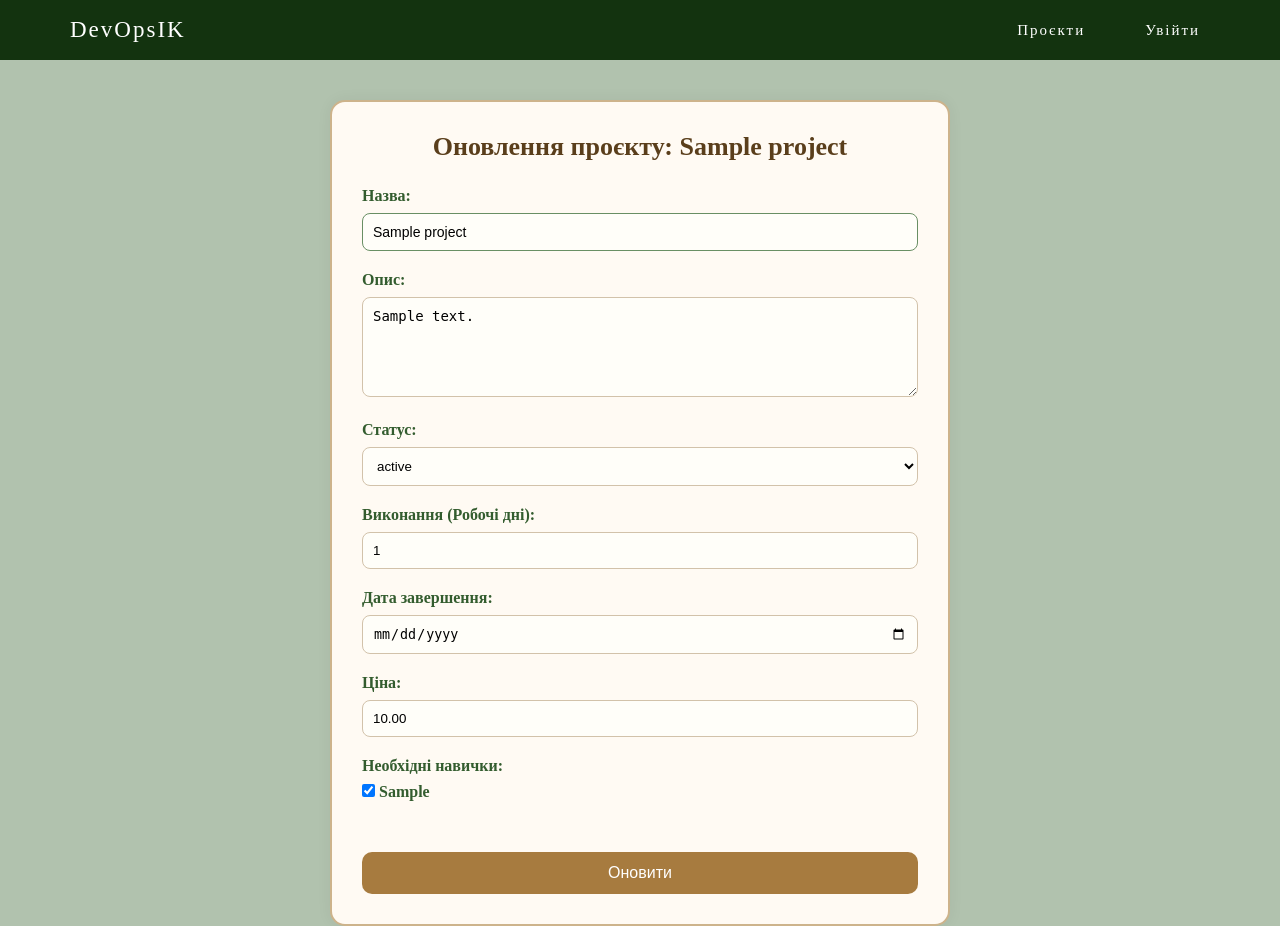
After one commit to PolinaCh14/DevOps-site, a Django app: page /projects/update_project/1/ in a window 1280 px wide. The commit adds this page. Run offline with Django 5.2, Linux system fonts and the light colour scheme; tables that the repository leaves empty hold one stand-in row (values such as "Sample post").

Commit message:
feat: add view and ccs style for create and update project

```diff
--- a/devopssite/project/urls.py
+++ b/devopssite/project/urls.py
@@ -1,10 +1,12 @@
 from django.urls import path
 from .views import (users_project_view,
-                    all_project_view,
+                    create_project,
                     users_projects_view,
                     user_projects_search_view,
                     project_view,
-                    projects_search_view)
+                    projects_search_view,
+                    project_delete,
+                    update_project)
 
 app_name = 'projects'
 
@@ -14,8 +16,8 @@ urlpatterns = [
     path('user_projects_search_view/', user_projects_search_view, name='user_projects_search_view'),
     path('project/<int:project_id>/', project_view, name='project'),
     path('projects_search_view/', projects_search_view, name='projects_search_view'),
+    path('create_project/', create_project, name='create_project'),
+    path('project_delete/<int:project_id>/', project_delete, name='project_delete'),
+    path('update_project/<int:project_id>/', update_project, name='update_project'),
 
-    # path('logout/', logout_view, name='logout'),
-    # path('profile/', get_user, name='profile'),
-    # path('update_profile/', update_user_profile, name='update_profile'),
 ]
--- a/devopssite/project/views.py
+++ b/devopssite/project/views.py
@@ -4,7 +4,6 @@ from .models import Project, ProjectSkill, Status
 from skill.models import Skill
 from django.contrib import messages
 from django.contrib.auth.decorators import login_required
-
 
 def all_project_view(request):
     projects = Project.objects.all()
@@ -79,7 +78,7 @@ def user_projects_search_view(request):
         'projects': projects,
         'statuses': statuses,
         'skills': skills,
-        'request': request,  # для шаблону, якщо не включено в context_processors
+        'request': request,
     }
     return render(request, 'all_users_projects.html', context)
 
@@ -135,3 +134,106 @@ def project_view(request, project_id):
     project = get_object_or_404(Project, id=project_id)
     skills = ProjectSkill.objects.filter(id_project=project).select_related('id_skill')
     return render(request, 'project.html', {'project': project, 'skills': skills})
+
+
+@login_required
+def create_project(request):
+    if request.method == 'POST':
+        name = request.POST.get('name')
+        description = request.POST.get('description')
+        execution = request.POST.get('execution')
+        end_at = request.POST.get('end_at')
+        price = request.POST.get('price')
+        skill_ids = request.POST.getlist('skills')
+
+        status = Status.objects.get(id=1)
+
+        project = Project.objects.create(
+            user=request.user,
+            name=name,
+            description=description,
+            status=status,
+            execution=execution if execution else None,
+            end_at=end_at if end_at else None,
+            price=price if price else None
+        )
+
+        for skill_id in skill_ids:
+            skill = Skill.objects.get(id=skill_id)
+            ProjectSkill.objects.create(id_project=project, id_skill=skill)
+
+        return redirect('projects:project', project_id=project.id)
+
+    statuses = Status.objects.all()
+    skills = Skill.objects.all()
+    return render(request, 'create_project.html', {
+        'statuses': statuses,
+        'skills': skills
+    }
+    )
+
+def project_delete(request, project_id):
+    project = get_object_or_404(Project, id=project_id)
+    project.delete()
+    return redirect('projects:user_projects_search_view')
+
+
+def update_project(request, project_id):
+    project = get_object_or_404(Project, id=project_id)
+
+    if request.method == 'POST':
+        name = request.POST.get('name')
+        description = request.POST.get('description')
+        status_id = request.POST.get('status')
+        execution = request.POST.get('execution')
+        end_at = request.POST.get('end_at')
+        price = request.POST.get('price')
+        skill_ids = request.POST.getlist('skills')  # нові скіли
+
+        updated = False
+
+        if name and name != project.name:
+            project.name = name
+            updated = True
+
+        if description and description != project.description:
+            project.description = description
+            updated = True
+
+        if status_id and int(status_id) != project.status.id:
+            project.status = Status.objects.get(id=status_id)
+            updated = True
+
+        if execution != '' and execution != str(project.execution):
+            project.execution = int(execution)
+            updated = True
+
+        if end_at != '' and end_at != str(project.end_at):
+            project.end_at = end_at
+            updated = True
+
+        if price != '' and price != str(project.price):
+            project.price = price
+            updated = True
+
+        if updated:
+            project.save()
+
+        # Оновлення скілів: очищуємо старі і додаємо нові
+        ProjectSkill.objects.filter(id_project=project).delete()
+        for skill_id in skill_ids:
+            skill = Skill.objects.get(id=skill_id)
+            ProjectSkill.objects.create(id_project=project, id_skill=skill)
+
+        return redirect('projects:user_project', project_id=project.id)
+
+    statuses = Status.objects.all()
+    skills = Skill.objects.all()
+    current_skills = project.projectskill_set.values_list('id_skill_id', flat=True)
+
+    return render(request, 'update_project.html', {
+        'project': project,
+        'statuses': statuses,
+        'skills': skills,
+        'current_skills': current_skills,
+    })
--- a/devopssite/static/css/index.css
+++ b/devopssite/static/css/index.css
@@ -5,3 +5,5 @@
 @import "update-profile.css";
 @import "projects.css";
 @import "project.css";
+@import "create-project.css";
+@import "update-project.css";
--- /dev/null
+++ b/devopssite/static/css/update-project.css
@@ -0,0 +1,70 @@
+.update-form-container {
+    max-width: 620px;
+    margin: 40px auto;
+    padding: 30px;
+    background-color: #fffaf3;
+    border: 2px solid #cdb38b;
+    border-radius: 15px;
+    box-shadow: 0 0 15px rgba(0, 0, 0, 0.05);
+}
+.update-form-title {
+    text-align: center;
+    color: #5a3e1b;
+    margin-bottom: 25px;
+    font-size: 26px;
+}
+.update-form-group {
+    margin-bottom: 20px;
+}
+.update-label {
+    font-weight: bold;
+    display: block;
+    margin-bottom: 8px;
+}
+.update-input,
+.update-textarea,
+.update-select {
+    width: 100%;
+    padding: 10px;
+    border: 1px solid #d2c2aa;
+    border-radius: 8px;
+    background-color: #fffef9;
+}
+.update-textarea {
+    resize: vertical;
+    min-height: 100px;
+}
+.update-checkbox-group {
+    display: flex;
+    flex-direction: column;
+    gap: 5px;
+    margin-top: 8px;
+}
+.update-submit-btn {
+    margin-top: 25px;
+    width: 100%;
+    background-color: #a77b3f;
+    color: white;
+    padding: 12px;
+    border: none;
+    border-radius: 10px;
+    font-size: 16px;
+    cursor: pointer;
+    transition: background-color 0.3s ease;
+}
+.update-submit-btn:hover {
+    background-color: #8d6630;
+}
+@media (max-width: 600px) {
+    .update-form-container {
+        margin: 20px;
+        padding: 20px;
+    }
+    .update-form-title {
+        font-size: 22px;
+    }
+    .update-submit-btn {
+        font-size: 15px;
+        padding: 10px;
+    }
+}
--- a/devopssite/templates/all_users_projects.html
+++ b/devopssite/templates/all_users_projects.html
@@ -49,10 +49,12 @@
 
                 <button type="submit">Фільтрувати</button>
             </form>
-            <a href="" class="btn-view-two">Створити проєкт</a>
+            {% if user.is_authenticated and user.role.id == 3 %}
+                <a href="{% url 'projects:create_project' %}" class="btn-view-two">Створити проєкт</a>
+            {% endif %}
         </div>
 
-        <!-- Список проєктів -->
+
         <div class="project-list">
             {% for project in projects %}
                 <div class="project-card">
--- a/devopssite/templates/project.html
+++ b/devopssite/templates/project.html
@@ -68,6 +68,7 @@
             {% else %}
             <h4>Для того, щоб мати змогу подати заявку треба бути зареєстрованим фрілансером</h4>
             {% endif %}
+
         </div>
     </div>
 
--- /dev/null
+++ b/devopssite/templates/update_project.html
@@ -0,0 +1,64 @@
+{% extends "header.html" %}
+{% load static %}
+{% block content %}
+<body>
+    <div class="update-form-container">
+        <h1 class="update-form-title">Оновлення проєкту: {{ project.name }}</h1>
+
+        <form method="post">
+            {% csrf_token %}
+
+            <div class="update-form-group">
+                <label class="update-label">Назва:</label>
+                <input type="text" name="name" value="{{ project.name }}" class="update-input">
+            </div>
+
+            <div class="update-form-group">
+                <label class="update-label">Опис:</label>
+                <textarea name="description" class="update-textarea">{{ project.description }}</textarea>
+            </div>
+
+            <div class="update-form-group">
+                <label class="update-label">Статус:</label>
+                <select name="status" class="update-select">
+                    {% for status in statuses %}
+                        <option value="{{ status.id }}" {% if status.id == project.status.id %}selected{% endif %}>
+                            {{ status.status }}
+                        </option>
+                    {% endfor %}
+                </select>
+            </div>
+
+            <div class="update-form-group">
+                <label class="update-label">Виконання (Робочі дні):</label>
+                <input type="number" name="execution" value="{{ project.execution }}" class="update-input">
+            </div>
+
+            <div class="update-form-group">
+                <label class="update-label">Дата завершення:</label>
+                <input type="date" name="end_at" value="{{ project.end_at }}" class="update-input">
+            </div>
+
+            <div class="update-form-group">
+                <label class="update-label">Ціна:</label>
+                <input type="number" step="0.01" name="price" value="{{ project.price }}" class="update-input">
+            </div>
+
+            <div class="update-form-group">
+                <label class="update-label">Необхідні навички:</label>
+                <div class="update-checkbox-group">
+                    {% for skill in skills %}
+                        <label>
+                            <input type="checkbox" name="skills" value="{{ skill.id }}"
+                                {% if skill.id in current_skills %}checked{% endif %}>
+                            {{ skill.skill }}
+                        </label>
+                    {% endfor %}
+                </div>
+            </div>
+
+            <button type="submit" class="update-submit-btn">Оновити</button>
+        </form>
+    </div>
+</body>
+{% endblock %}
```
Also changed, not shown: devopssite/static/css/create-project.css (added, +64 -0 lines), devopssite/templates/create_project.html (added, +51 -0 lines), devopssite/templates/user_project.html (+7 -5 lines).
